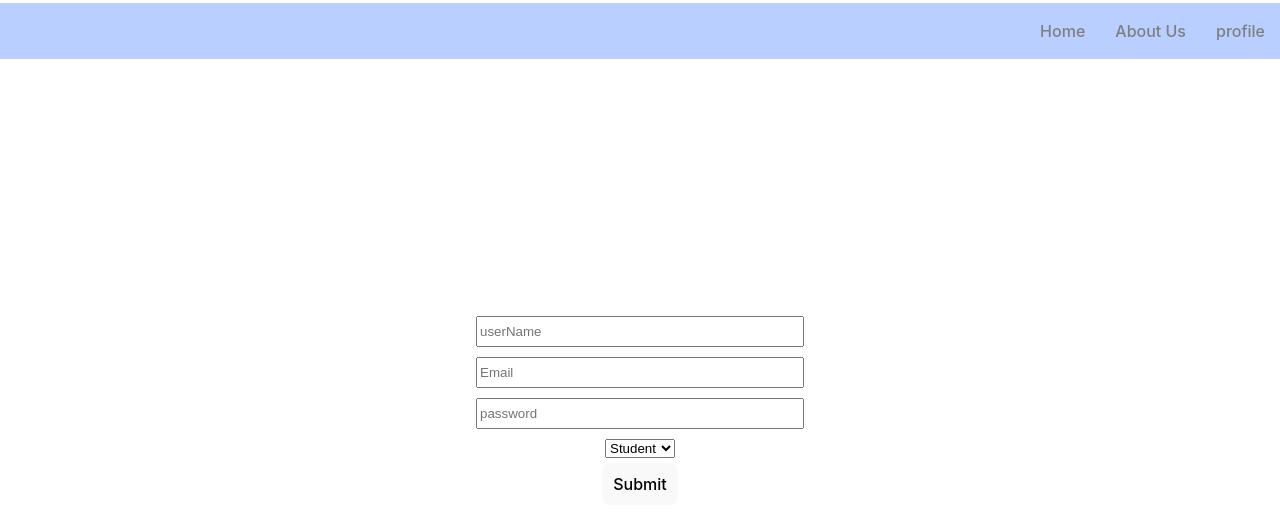
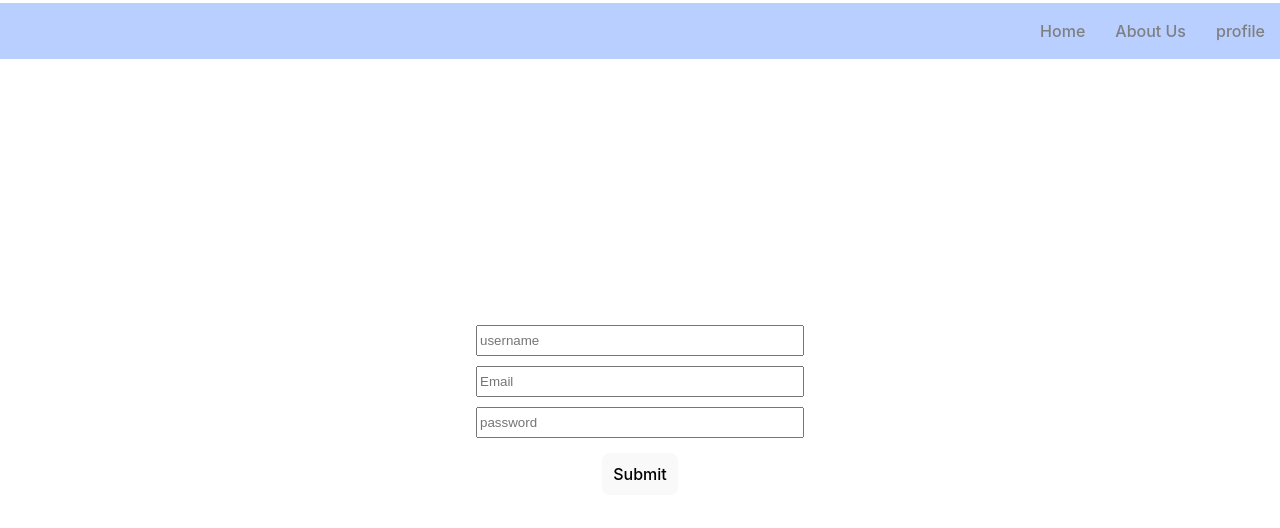
Before and after one commit to Mahdi-matty/Brilla-Mente, a React (Vite) app: page /signup in a window 1280 px wide. Shown: the top 528 px of the page. Built offline with nearby package versions, Linux system fonts and the light colour scheme.

Commit message:
fix login

```diff
--- a/src/components/UI/signup.jsx
+++ b/src/components/UI/signup.jsx
@@ -3,10 +3,9 @@ import { useState, useEffect } from 'react';
 import { useLocation } from 'react-router-dom';
 const Signup = (props) => {
     const [email, setEmail] = useState('');
-  const [userName, setUserName] = useState('');
+  const [username, setUserName] = useState('');
   const [password, setPassword]=useState('');
   const [authCode, setAuthCode] = useState(null);
-  const [userstatus, setUsrStatus] = useState('studnet');
 
   const [errorMessage, setErrorMessage] = useState('');
 
@@ -18,10 +17,9 @@ const Signup = (props) => {
   const handleFormSubmit = async (e) => {
     e.preventDefault();
     props.subHandle({
-      userName,
+      username,
       email,
       password,
-      userstatus
     })
   }
 
@@ -30,11 +28,11 @@ const Signup = (props) => {
       <div className='githubRes'>
       <form className="form" onSubmit={handleFormSubmit}>
         <input
-          value={userName}
-          name="userName"
+          value={username}
+          name="username"
           onChange={e=>setUserName(e.target.value)}
           type="text"
-          placeholder="userName"
+          placeholder="username"
         />
         <input
           value={email}
@@ -50,10 +48,6 @@ const Signup = (props) => {
           type="text"
           placeholder="password"
         />
-        <select value={userstatus} onChange={e=> setUsrStatus(e.target.value)}>
-        <option value='student'>Student</option>
-        <option value='teacher'>Teacher</option>
-        </select>
         <button type="submit">
           Submit
         </button>
--- a/src/pages/HomePage.jsx
+++ b/src/pages/HomePage.jsx
@@ -23,10 +23,13 @@ function HomePage() {
 
   const handleFormSubmit = (e)=> {
     e.preventDefault();
-   userObj=>{
+   const userObj = {
+    userName,
+    Password
+   }
     API.login({
       username:userObj.userName,
-      password:userObj.password,
+      password:userObj.Password,
   }).then(data=>{
       console.log(data);
       setIsLoggedIn(true);
@@ -36,13 +39,12 @@ function HomePage() {
 }).catch(err=>{
     console.log(err);
 })
-}}
+}
 const handleSignup = userObj=>{
   API.signup({
-    userName: userObj.userName,
+    username: userObj.username,
     email:userObj.email,
     password:userObj.password,
-    userstatus: userObj.userstatus,
 }).then(data=>{
     console.log(data);
     setIsLoggedIn(true);
@@ -64,7 +66,7 @@ const toggleSignup = () => {
       <h1>
       login!
       </h1>
-      <form className="formLogin" onSubmit={e=>handleFormSubmit(e, { userName, password })}>
+      <form className="formLogin" onSubmit={e=>handleFormSubmit(e, { userName, Password })}>
         <input
           value={userName}
           name="userName"
```
